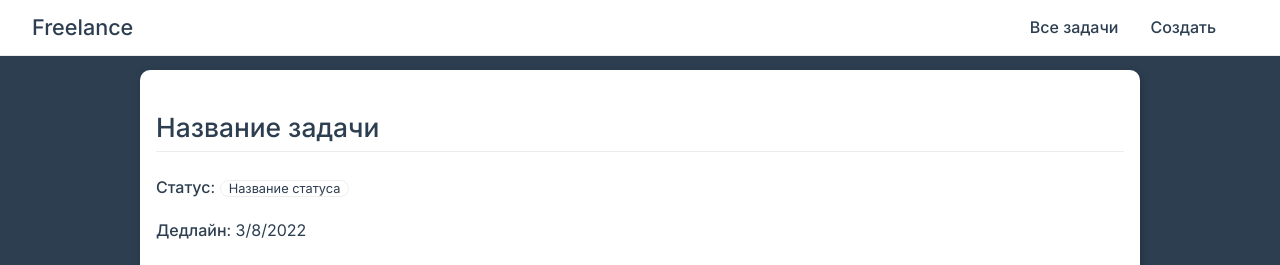
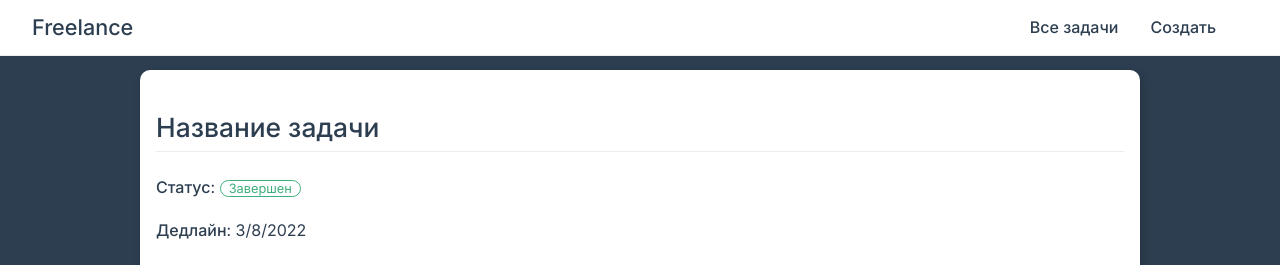
Before and after one commit to ilg2005/composition, a Vue app: page /task/1 in a window 1280 px wide. Shown: the top 265 px of the page. Built offline with nearby package versions, Linux system fonts and the light colour scheme.

Commit message:
отображения типа задачи

```diff
--- a/src/components/AppStatus.vue
+++ b/src/components/AppStatus.vue
@@ -1,3 +1,16 @@
 <template>
-  <span :class="['badge']">Название статуса</span>
+  <span :class="['badge', typesMap[type].class ]">{{ typesMap[type].translation }}</span>
 </template>
+
+<script setup>
+import {reactive} from 'vue'
+
+defineProps({type: String})
+const typesMap = reactive({
+  'active': {class: 'primary', translation: 'Активен'},
+  'done': {class: 'primary', translation: 'Завершен'},
+  'cancelled': {class: 'danger', translation: 'Отменен'},
+  'pending': {class: 'warning', translation: 'В работе'}
+})
+
+</script>
--- a/src/store.js
+++ b/src/store.js
@@ -10,5 +10,10 @@ export default createStore({
         addNewTask(state, payload) {
             state.tasks.push(payload)
         }
+    },
+    getters: {
+        getAllTasks(state) {
+            return state.tasks
+        }
     }
 })
--- a/src/views/TasksView.vue
+++ b/src/views/TasksView.vue
@@ -29,8 +29,7 @@ import {useRouter} from 'vue-router'
 
 const store = useStore()
 const router = useRouter()
-const tasks = store.state.tasks
-
+const tasks = store.getters.getAllTasks
 
 
 </script>
```
Also changed, not shown: package.json (+6 -5 lines), 1 other file (tests, documents, lock files or other folders).
